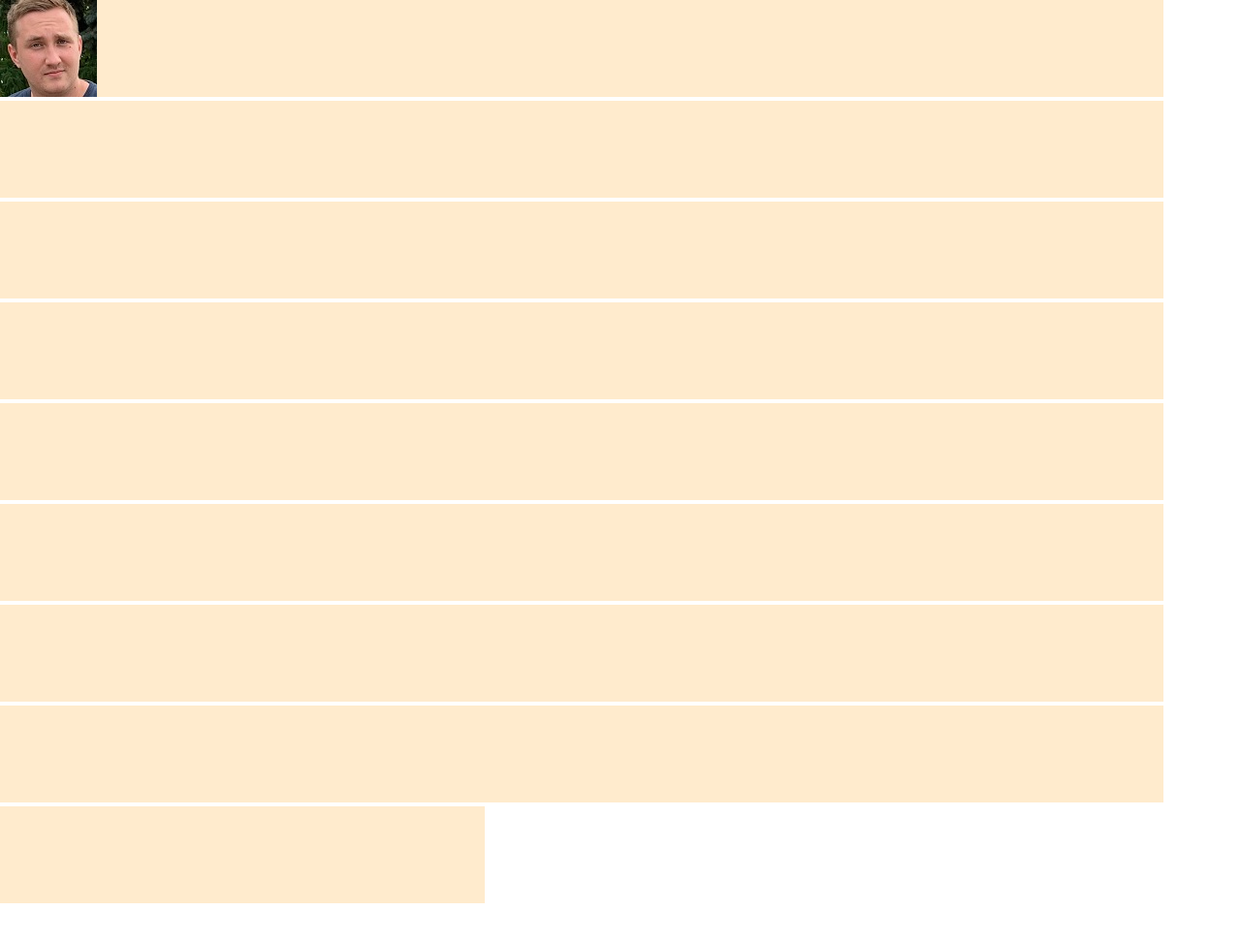
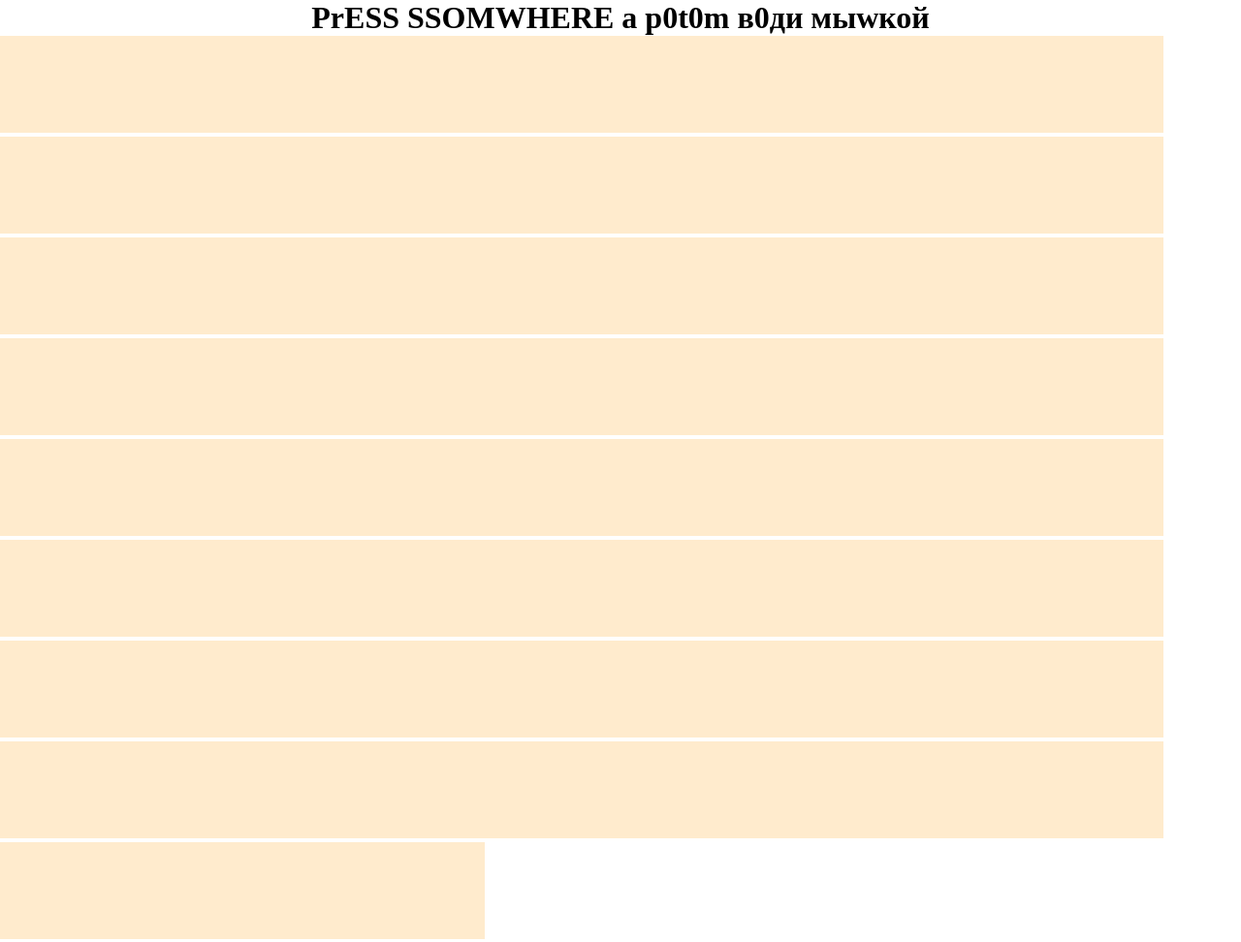
Before and after one commit to levzatz/TIMOSHA, a plain HTML site: page index.html in a window 1280 px wide. Shown: the whole page at 97% size. Before the commit the page ends 936 px from the top, so only its background shows below. Drawn offline with Linux system fonts and the light colour scheme.

Commit message:
Add files via upload

```diff
--- a/css.css
+++ b/css.css
@@ -32,3 +32,9 @@ a {
   display: block;
   margin-top: 0px;
 }
+h1{
+  margin: 0;
+  padding: 0;
+  border: 0;
+  text-align: center;
+}
--- a/index.html
+++ b/index.html
@@ -3,13 +3,13 @@
   <head>
 		<meta charset="utf-8">
 		<meta http-equiv="X-UA-Compatible" content="IE=edge">
-		<title>JavaScript</title>
+		<title>WELCOME TO THE CLUB</title>
 		<link rel="stylesheet" href="css.css">
   </head>
   <body>
         <!-- <button id="btn">Нажми меня</button>
 		<button >Нажми меня</button> -->
-
+		<h1>PrESS SSOMWHERE a p0t0m в0ди мыwкой</h1>
 
 
 		<script src="script.js"></script>
```
